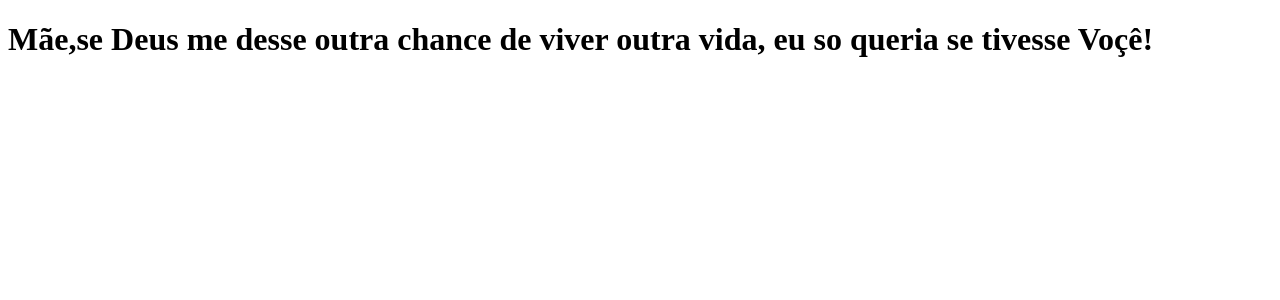
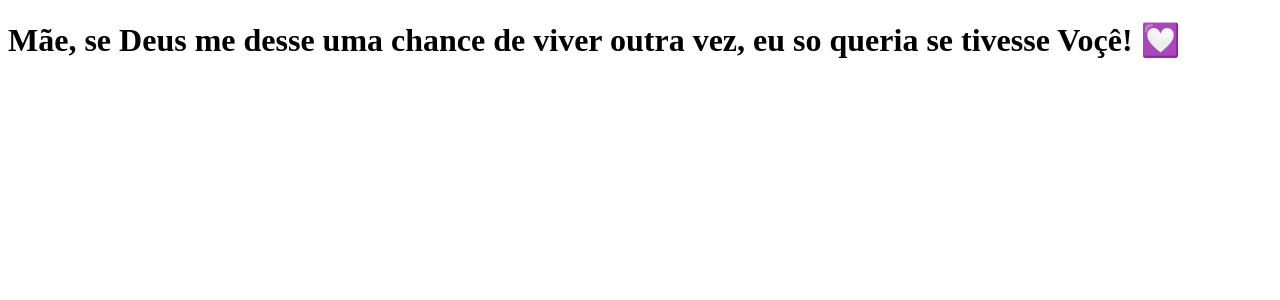
Before and after one commit to mauricio8989/clone-tabnews, a Next.js app: page / in a window 1280 px wide. Shown: the top 300 px of the page. Built offline with nearby package versions, Linux system fonts and the light colour scheme.

Commit message:
atualização da frase

```diff
--- a/pages/index.js
+++ b/pages/index.js
@@ -1,7 +1,7 @@
 function Home(){
     return (
         <div>
-            <h1>Mãe,se Deus me desse outra chance de viver outra vida, eu so queria se tivesse Voçê!</h1>
+            <h1>Mãe, se Deus me desse uma  chance de viver outra vez, eu so queria se tivesse Voçê! 💟</h1>
         </div>
     )
 }
```
